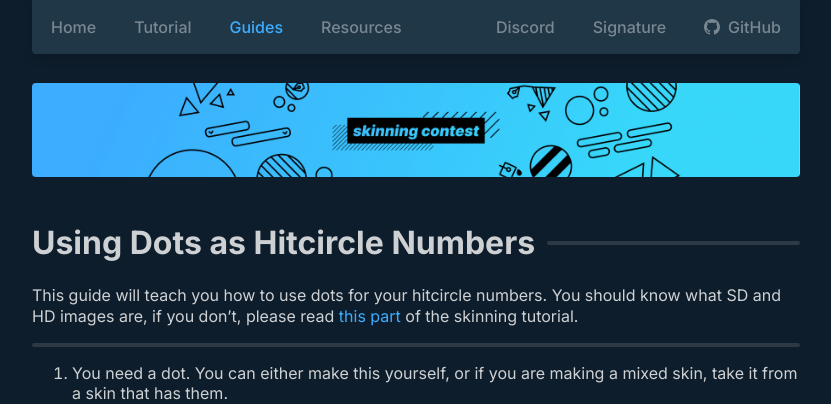
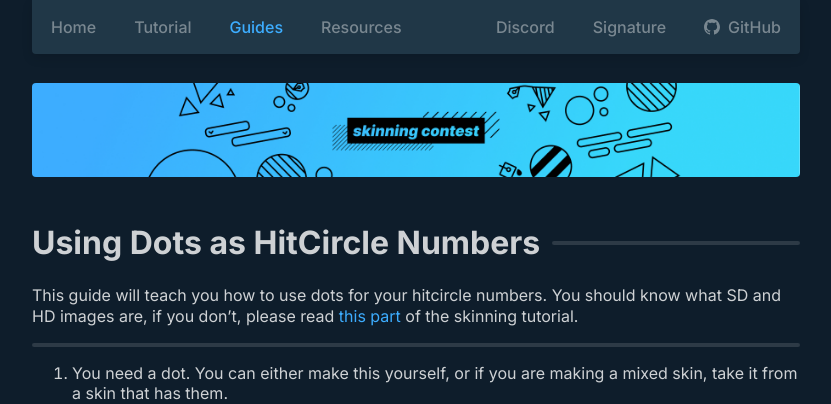
Before and after one commit to RockRoller01/skinninginfo, a Jekyll site: the page built from guides/dots_as_hitcircle_numbers.md, in a window 1280 px wide. Shown: the top 404 px of the page, without its empty margins (224-1055 px from the left). Built offline with Jekyll 4.4.1, drawn with Linux system fonts in a browser that asks for light colours.

```diff
--- a/guides/dots_as_hitcircle_numbers.md
+++ b/guides/dots_as_hitcircle_numbers.md
@@ -4,7 +4,7 @@ description: This guide will teach you how to use dots for your hitcircle number
 title: Guides | Dot Numbers
 ---
 
-# Using Dots as Hitcircle Numbers
+# Using Dots as HitCircle Numbers
 
 This guide will teach you how to use dots for your hitcircle numbers. You should know what SD and HD images are, if you don't, please read [this part](https://rockroller01.github.io/skinninginfo/tutorial/introduction#hdsd-elements-aspect-ratios-and-resolution) of the skinning tutorial.
 
```
